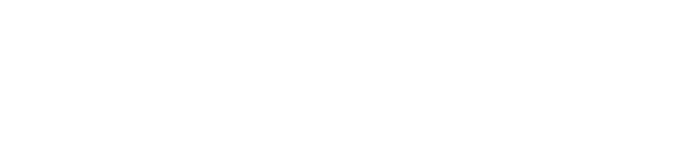
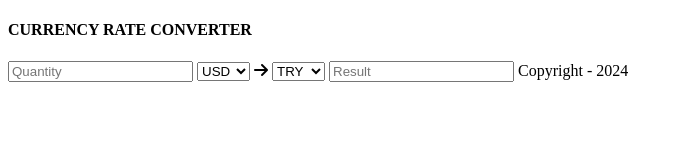
Before and after one commit to Hpekkaya/114-Exchange-Rate-Application, a plain HTML site: page index.html in a window 1280 px wide. Shown: the whole page, without its empty margins (0-683 px from the left). Drawn offline with Linux system fonts and the light colour scheme.

Commit message:
html created

```diff
--- a/index.html
+++ b/index.html
@@ -5,16 +5,105 @@
     <meta name="viewport" content="width=device-width, initial-scale=1.0">
     <meta http-equiv="X-UA-Compatible">
     <title>Exchange Rate App</title>
+    <link rel="stylesheet" href="https://cdnjs.cloudflare.com/ajax/libs/font-awesome/6.5.1/css/all.min.css">
 
 </head>
 <body>
 
+    <div id="container">
+        <div id="main">
+            <div class="header-wrapper">
+                <h4>CURRENCY RATE CONVERTER</h4>
+                <div class="content-wrapper">
+                    <input id="amount" type="number" placeholder="Quantity">
 
+                    <select id="firstCurrencyOption">
+                        <option selected>USD</option>
+                        <option>EUR</option>
+                        <option>JPY</option>
+                        <option>BGN</option>
+                        <option>CZK</option>
+                        <option>DKK</option>
+                        <option>GBP</option>
+                        <option>HUF</option>
+                        <option>PLN</option>
+                        <option>RON</option>
+                        <option>SEK</option>
+                        <option>CHF</option>
+                        <option>ISK</option>
+                        <option>NOK</option>
+                        <option>HRK</option>
+                        <option>RUB</option>
+                        <option>TRY</option>
+                        <option>AUD</option>
+                        <option>BRL</option>
+                        <option>CAD</option>
+                        <option>CNY</option>
+                        <option>HKD</option>
+                        <option>IDR</option>
+                        <option>ILS</option>
+                        <option>INR</option>
+                        <option>KRW</option>
+                        <option>MXN</option>
+                        <option>MYR</option>
+                        <option>NZD</option>
+                        <option>PHP</option>
+                        <option>SGD</option>
+                        <option>THB</option>
+                        <option>ZAR</option>
+                    </select>
 
-    <!-- <script src="javascript.js"></script> -->
-    <script src="trial.js"> </script>
+                    <i class="fa-solid fa-arrow-right"></i>
+
+                    <select id="secondCurrencyOption">
+                        <option>USD</option>
+                        <option>EUR</option>
+                        <option>JPY</option>
+                        <option>BGN</option>
+                        <option>CZK</option>
+                        <option>DKK</option>
+                        <option>GBP</option>
+                        <option>HUF</option>
+                        <option>PLN</option>
+                        <option>RON</option>
+                        <option>SEK</option>
+                        <option>CHF</option>
+                        <option>ISK</option>
+                        <option>NOK</option>
+                        <option>HRK</option>
+                        <option>RUB</option>
+                        <option selected>TRY</option>
+                        <option>AUD</option>
+                        <option>BRL</option>
+                        <option>CAD</option>
+                        <option>CNY</option>
+                        <option>HKD</option>
+                        <option>IDR</option>
+                        <option>ILS</option>
+                        <option>INR</option>
+                        <option>KRW</option>
+                        <option>MXN</option>
+                        <option>MYR</option>
+                        <option>NZD</option>
+                        <option>PHP</option>
+                        <option>SGD</option>
+                        <option>THB</option>
+                        <option>ZAR</option>
+                    </select>
+
+                    <input type="number" id="result" readonly placeholder="Result">
+
+                    <span>Copyright - 2024 </span>
+                </div>
+            </div>
+        </div>
+    </div>
 
 
 
+
+
+    <script src="javascript.js"> </script>
+    <script src="currency.js"> </script>
 </body>
 </html>
```
